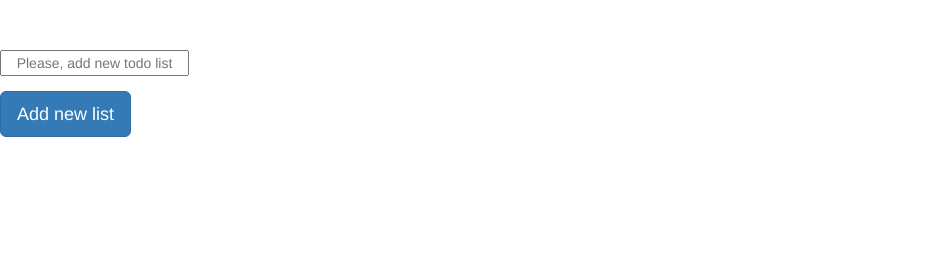
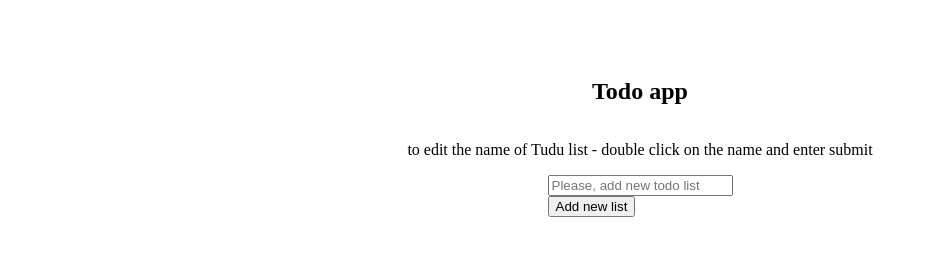
Before and after one commit to orlovmaxxim/todo-angular-mongo-node, a website: page public/index.html in a window 1280 px wide. Shown: the whole page, without its empty margins (0-936 px from the left). Drawn offline with nearby package versions, Linux system fonts and the light colour scheme.

Commit message:
add some new styles

```diff
--- a/public/css/main.css
+++ b/public/css/main.css
@@ -1,6 +1,16 @@
 html { overflow-y:scroll; }
 body { padding-top:50px; }
 #todo-list { margin-bottom:30px; }
+
+.wrap {
+  display: flex;
+  flex-direction: column;
+  align-items: center;
+}
+
+.submit-list {
+  margin-bottom: 15px;
+}
 
 .delete-span {
   cursor: pointer;
--- a/public/index.html
+++ b/public/index.html
@@ -6,7 +6,6 @@
     <meta name="viewport" content="width=device-width, initial-scale=1">
     <title>todo app</title>
 
-    <link rel="stylesheet" href="//netdna.bootstrapcdn.com/bootstrap/3.0.0/css/bootstrap.min.css">
     <link rel="stylesheet" href="css/main.css">
 
     <!-- <script src="//ajax.googleapis.com/ajax/libs/jquery/2.0.3/jquery.min.js"></script> -->
@@ -14,8 +13,10 @@
     <script src="core.js"></script>
 
 </head>
-<body ng-controller="mainController">
-    <form>
+<body class="wrap" ng-controller="mainController">
+    <h2>Todo app</h2>
+    <p>to edit the name of Tudu list - double click on the name and enter submit</p>
+    <form class="submit-list">
         <div class="form-group">
             <input type="text" class="text-center" placeholder="Please, add new todo list" ng-model="formData.name">
         </div>
```
